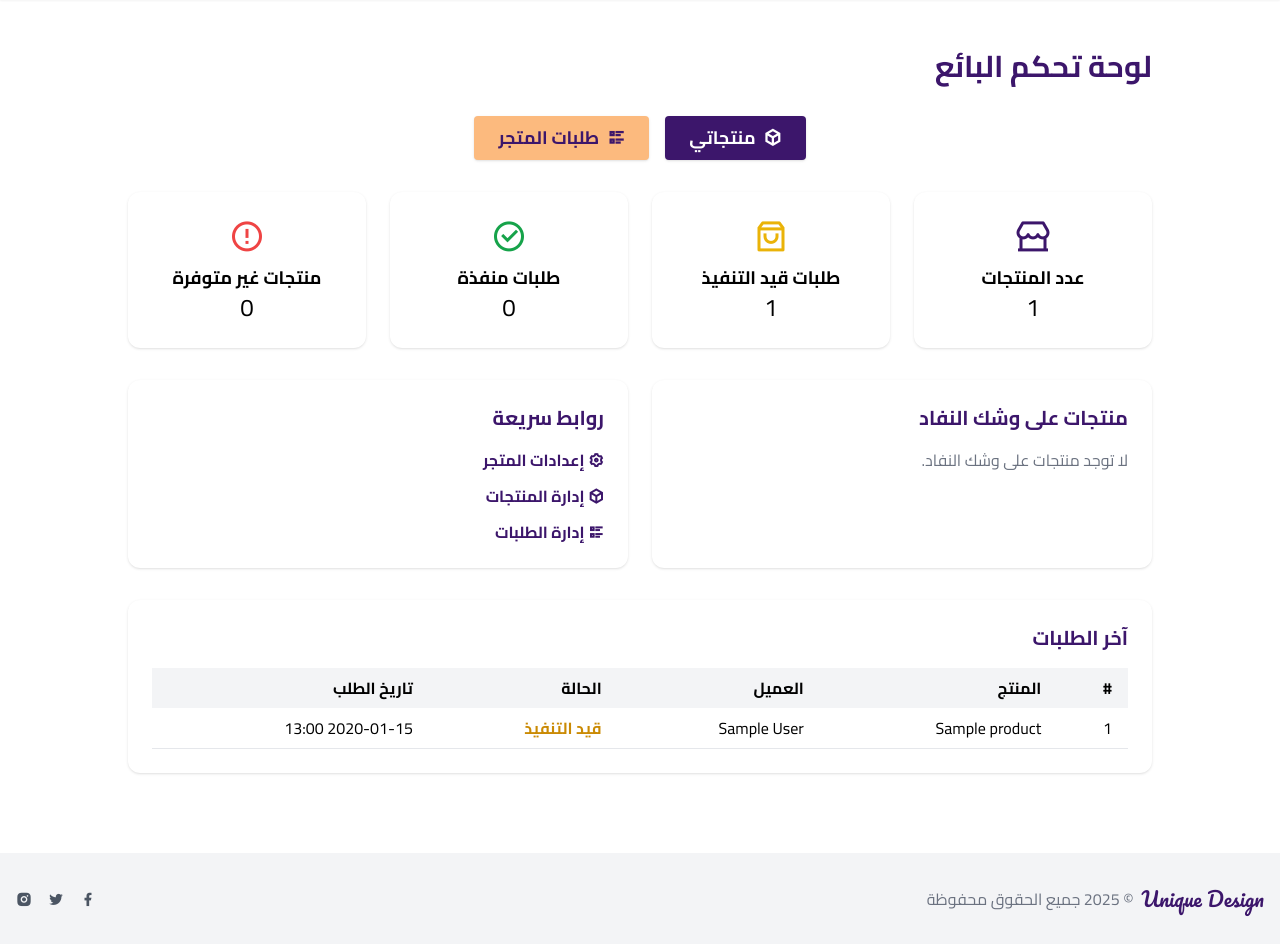
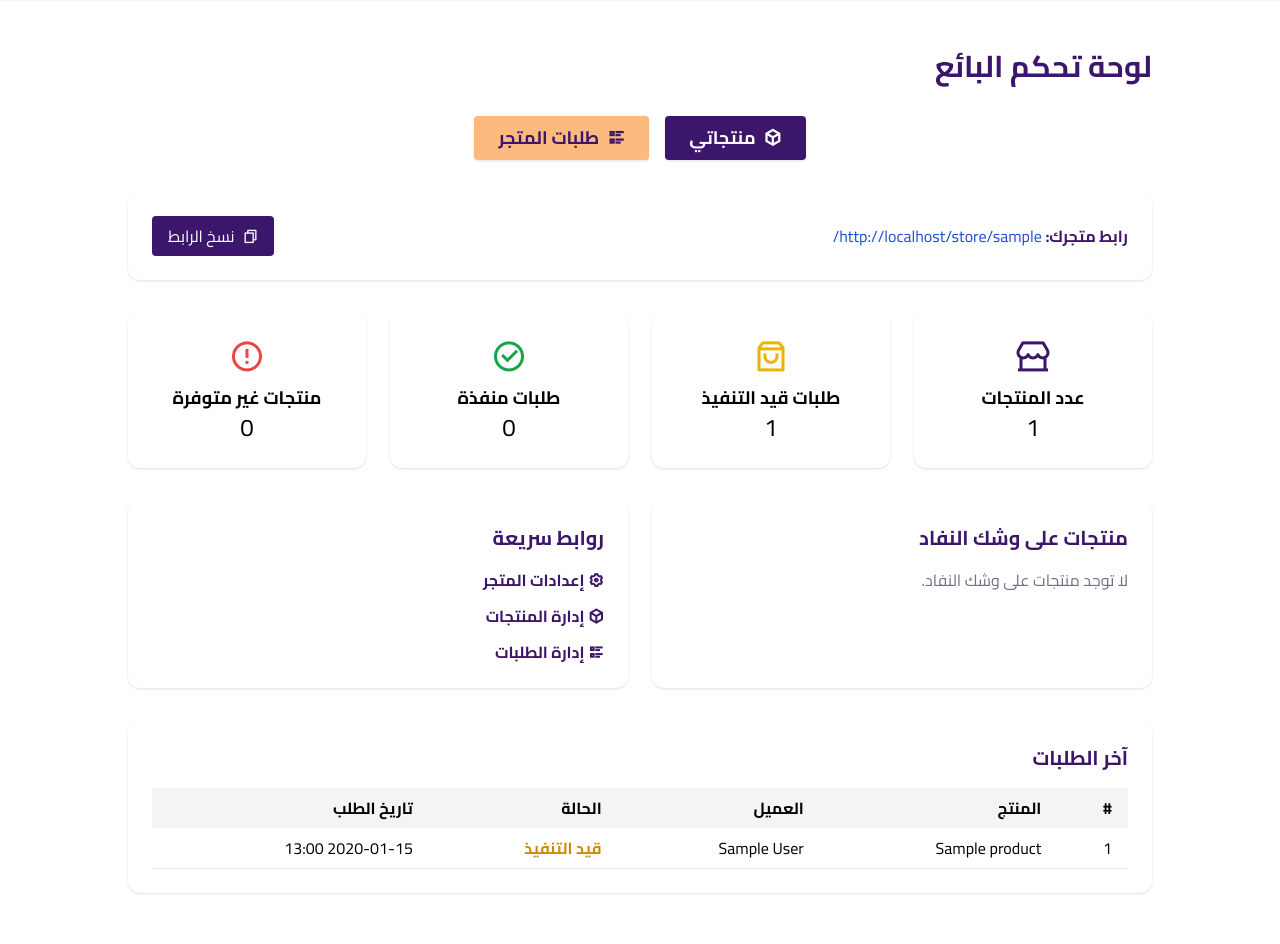
Before and after one commit to Almahdaly/UNIQUE-DESIGN, a Django app: page /dashboard/ in a window 1280 px wide. Shown: the part 64-1008 px from the top of the page. Before the commit the page ends 981 px from the top, so only its background shows below. Run offline with Django 5.2, Linux system fonts and the light colour scheme; a user stored in the database is signed in; tables that the repository leaves empty hold one stand-in row (values such as "Sample post"); some libraries are stand-ins or nearby versions.

Commit message:
do the single store idea and make the slug for stores and add the url for dashboard to copy it

```diff
--- a/stores/models.py
+++ b/stores/models.py
@@ -1,6 +1,7 @@
 from django.db import models
 from django.conf import settings
 from django.utils.text import slugify
+from django.urls import reverse
 
 class Store(models.Model):
     user = models.OneToOneField(settings.AUTH_USER_MODEL, on_delete=models.CASCADE, related_name='store')
@@ -15,9 +16,18 @@ class Store(models.Model):
     is_active = models.BooleanField(default=True)
 
     def save(self, *args, **kwargs):
-        if not self.slug:
-            self.slug = slugify(self.name)
+        base_slug = slugify(self.name)
+        slug = base_slug
+        counter = 1
+        # إذا لم يكن هناك slug أو كان هناك تعارض مع متجر آخر
+        while Store.objects.filter(slug=slug).exclude(pk=self.pk).exists():
+            counter += 1
+            slug = f"{base_slug}-{counter}"
+        self.slug = slug
         super().save(*args, **kwargs)
 
     def __str__(self):
         return self.name
+
+    def get_absolute_url(self):
+        return reverse('stores:public_store', kwargs={'slug': self.slug})
--- a/templates/dashboard.html
+++ b/templates/dashboard.html
@@ -9,6 +9,25 @@
             <a href="/products/my/" class="bg-primary text-white px-6 py-2 rounded hover:bg-primary/90 transition text-lg font-semibold flex items-center gap-2 shadow"><i class="ri-box-3-line"></i> منتجاتي</a>
             <a href="/orders/store-orders/" class="bg-secondary text-primary px-6 py-2 rounded hover:bg-secondary/90 transition text-lg font-semibold flex items-center gap-2 shadow"><i class="ri-list-check-2"></i> طلبات المتجر</a>
         </div>
+        <div class="bg-white rounded-xl shadow p-6 mb-8 flex flex-col md:flex-row items-center gap-4 justify-between">
+            <div>
+                <span class="font-bold text-primary">رابط متجرك:</span>
+                <span id="store-link" class="text-blue-700 break-all">{{ store_link }}</span>
+            </div>
+            <button onclick="copyStoreLink()" class="bg-primary text-white px-4 py-2 rounded hover:bg-primary/90 transition flex items-center gap-2"><i class="ri-file-copy-line"></i> نسخ الرابط</button>
+            <span id="copy-success" class="text-green-600 font-bold hidden">تم النسخ!</span>
+        </div>
+        <script>
+        function copyStoreLink() {
+            const link = document.getElementById('store-link').innerText;
+            navigator.clipboard.writeText(link).then(function() {
+                document.getElementById('copy-success').classList.remove('hidden');
+                setTimeout(() => {
+                    document.getElementById('copy-success').classList.add('hidden');
+                }, 2000);
+            });
+        }
+        </script>
         <div class="grid grid-cols-1 md:grid-cols-4 gap-6 mb-8">
             <div class="bg-white rounded-xl shadow p-6 flex flex-col items-center">
                 <div class="text-4xl text-primary mb-2"><i class="ri-store-2-line"></i></div>
--- a/unique_store/views.py
+++ b/unique_store/views.py
@@ -24,4 +24,11 @@ def seller_dashboard(request):
         'products_unavailable': products.filter(quantity=0).count(),
         'low_stock_products': products.filter(quantity__gt=0, quantity__lte=5),
     }
-    return render(request, 'dashboard.html', {'stats': stats, 'products': products, 'orders': orders, 'store': store})
+    store_link = request.build_absolute_uri(store.get_absolute_url())
+    return render(request, 'dashboard.html', {
+        'stats': stats,
+        'products': products,
+        'orders': orders,
+        'store': store,
+        'store_link': store_link,
+    })
```
